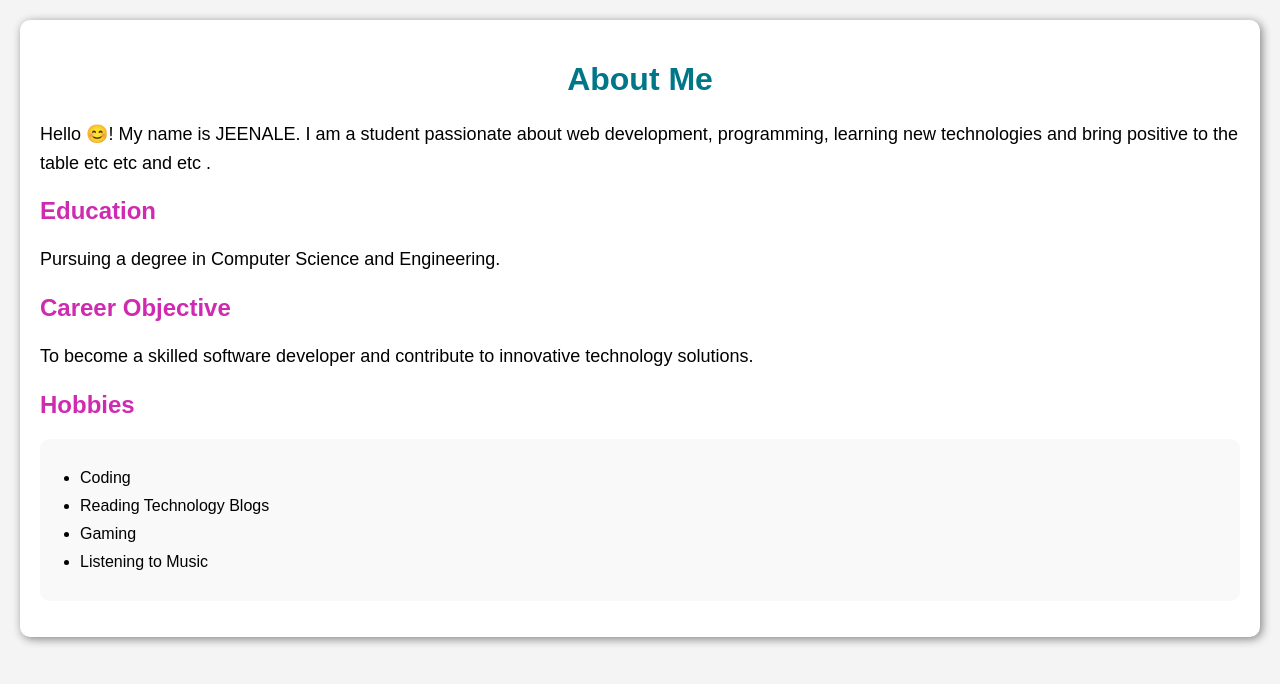
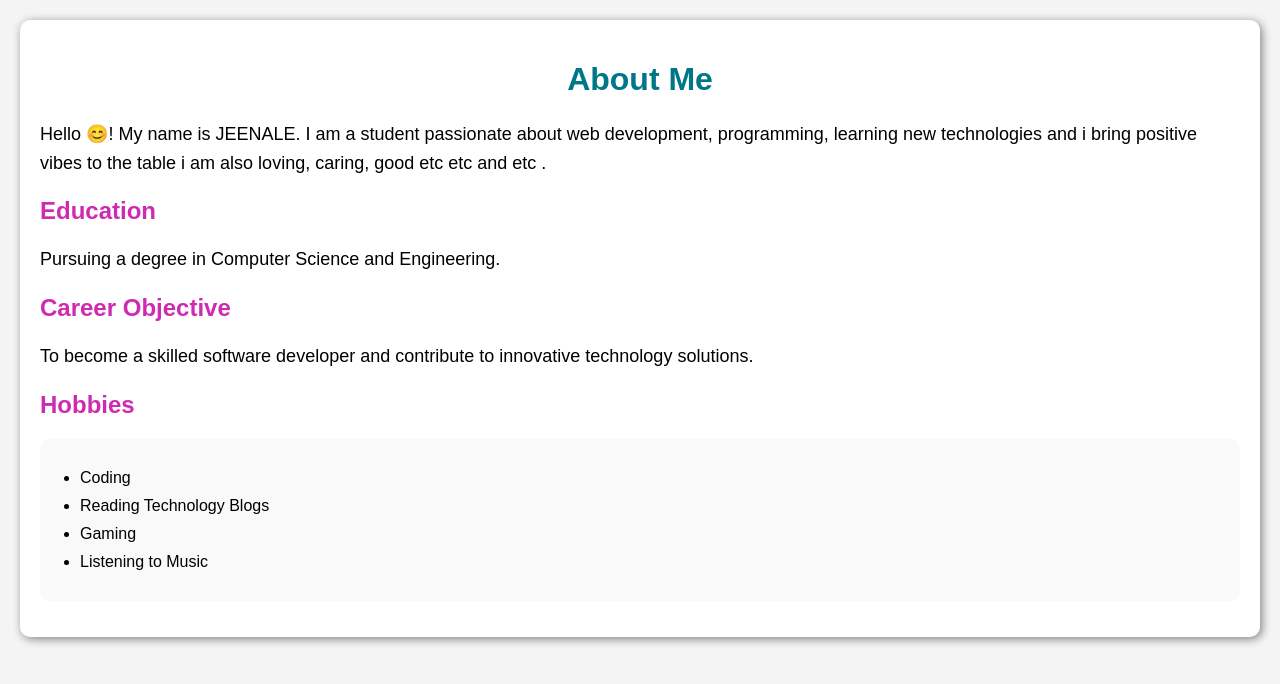
Before and after one commit to LuckyRampei/demo_portfolio, a plain HTML site: page about.html in a window 1280 px wide. Drawn offline with Linux system fonts and the light colour scheme.

Commit message:
Revise 'About Me'
Updated personal description and removed repetitive phrases.

```diff
--- a/about.html
+++ b/about.html
@@ -53,7 +53,7 @@
 
         <p>
             Hello 😊! My name is JEENALE. I am a student passionate about
-            web development, programming, learning new technologies and bring positive to the table etc etc  and etc .
+            web development, programming, learning new technologies and i bring positive vibes to the table  i am also  loving, caring, good etc etc  and etc .
         </p>
 
         <h2>Education</h2>
```
